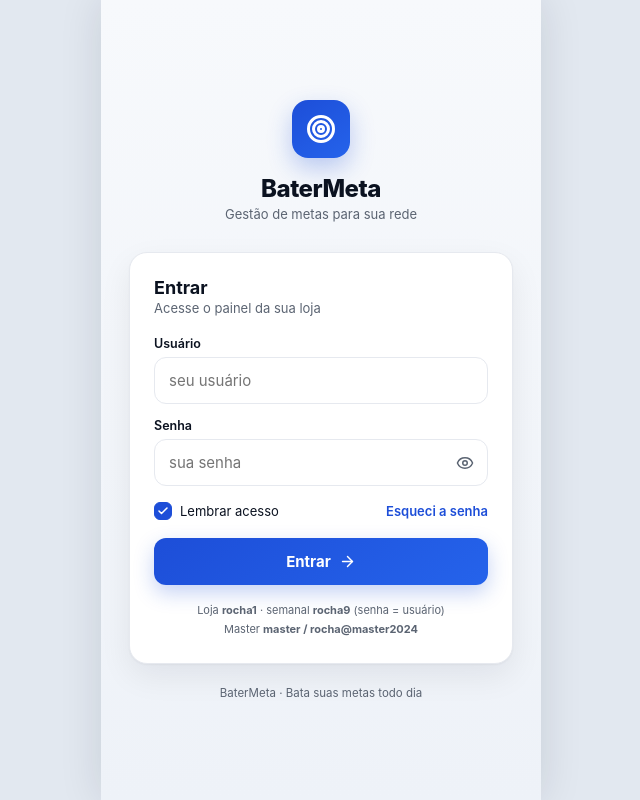
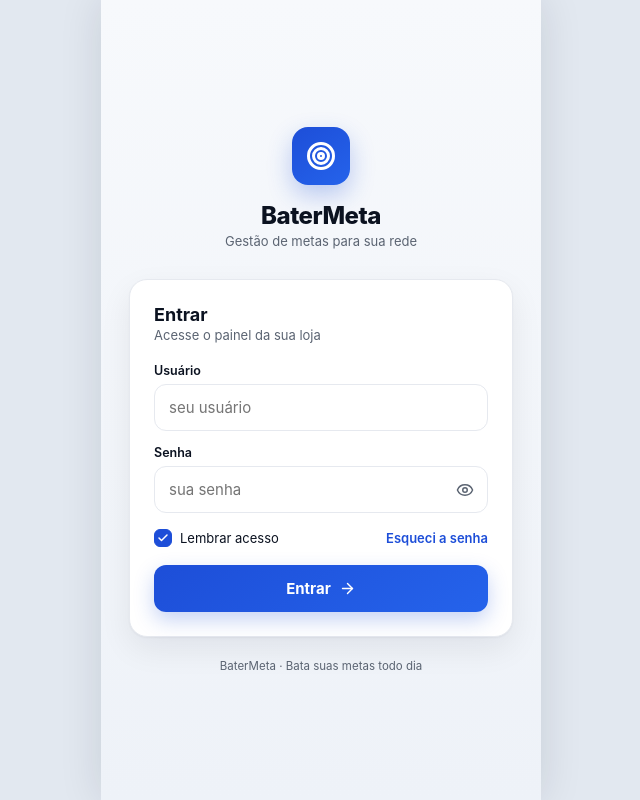
Before and after one commit to oticarochagoval-prog/batermeta-app, a React (Vite) app in the folder batermeta-app/: page / in a window 1280 px wide. Shown: the whole page, without its empty margins (319-959 px from the left). Built offline with nearby package versions, Linux system fonts and the light colour scheme; no server answers.

Commit message:
Remove dica de credenciais de teste do Login

```diff
--- a/batermeta-app/src/auth/Login.jsx
+++ b/batermeta-app/src/auth/Login.jsx
@@ -311,20 +311,6 @@ export default function Login({ onLogin }) {
                 </>
               )}
             </button>
-
-            <div
-              style={{
-                fontSize: 11,
-                color: SLATE,
-                textAlign: "center",
-                marginTop: 16,
-                lineHeight: 1.7,
-              }}
-            >
-              Loja <b>rocha1</b> · semanal <b>rocha9</b> (senha = usuário)
-              <br />
-              Master <b>master / rocha@master2024</b>
-            </div>
           </>
         ) : (
           <>
```
